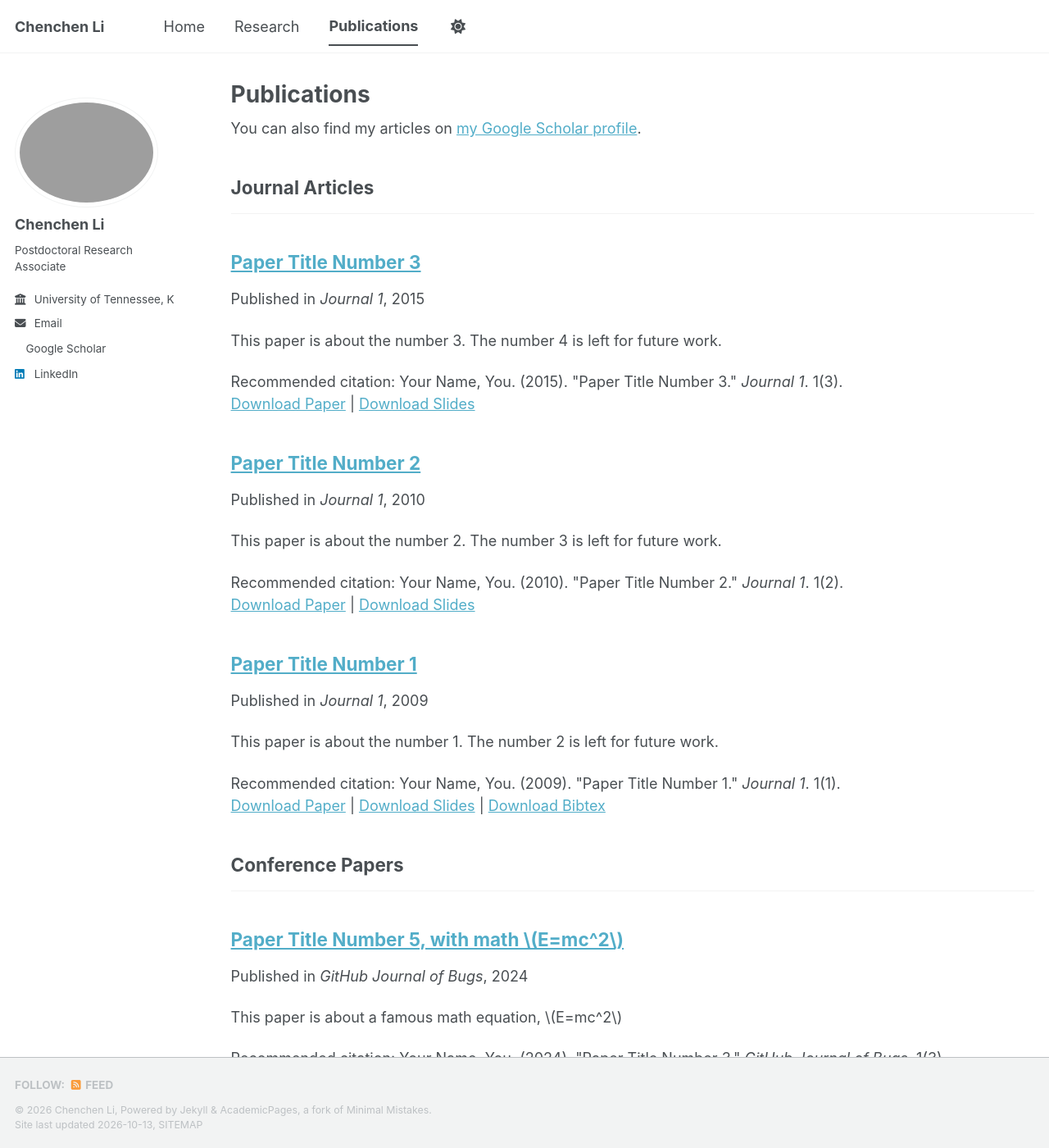
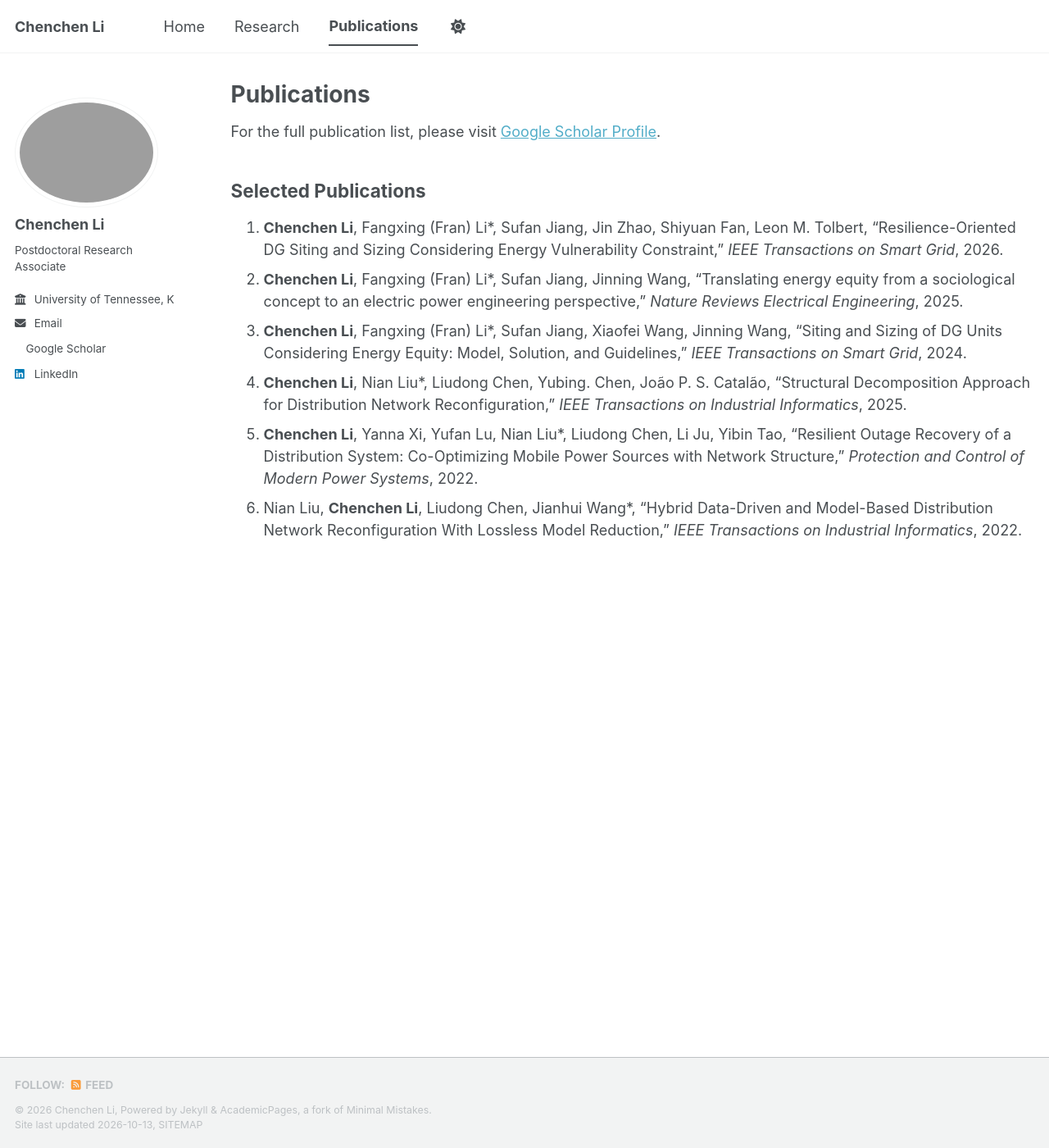
Before and after one commit to ChenchenLi123/academic-website-draft, a Jekyll site: the page built from _pages/publications.html, in a window 1280 px wide and 1400 px high. Shown: the whole window at 82% size. Built offline with Jekyll 4.4.1, drawn with Linux system fonts in a browser that asks for light colours; a style sheet for code colours, icons or effects is not loaded; some of the changed text lies outside the part shown.

Commit message:
Update selected publications page

```diff
--- a/_pages/publications.html
+++ b/_pages/publications.html
@@ -5,29 +5,15 @@ permalink: /publications/
 author_profile: true
 ---
 
-{% if site.author.googlescholar %}
-  <div class="wordwrap">You can also find my articles on <a href="{{site.author.googlescholar}}">my Google Scholar profile</a>.</div>
-{% endif %}
+<p>For the full publication list, please visit <a href="https://scholar.google.com/citations?view_op=list_works&amp;hl=en&amp;user=Iv8KofcAAAAJ">Google Scholar Profile</a>.</p>
 
-{% include base_path %}
+<h2>Selected Publications</h2>
 
-<!-- New style rendering if publication categories are defined -->
-{% if site.publication_category %}
-  {% for category in site.publication_category  %}
-    {% assign title_shown = false %}
-    {% for post in site.publications reversed %}
-      {% if post.category != category[0] %}
-        {% continue %}
-      {% endif %}
-      {% unless title_shown %}
-        <h2>{{ category[1].title }}</h2><hr />
-        {% assign title_shown = true %}
-      {% endunless %}
-      {% include archive-single.html %}
-    {% endfor %}
-  {% endfor %}
-{% else %}
-  {% for post in site.publications reversed %}
-    {% include archive-single.html %}
-  {% endfor %}
-{% endif %}
+<ol>
+  <li><strong>Chenchen Li</strong>, Fangxing (Fran) Li*, Sufan Jiang, Jin Zhao, Shiyuan Fan, Leon M. Tolbert, “Resilience-Oriented DG Siting and Sizing Considering Energy Vulnerability Constraint,” <em>IEEE Transactions on Smart Grid</em>, 2026.</li>
+  <li><strong>Chenchen Li</strong>, Fangxing (Fran) Li*, Sufan Jiang, Jinning Wang, “Translating energy equity from a sociological concept to an electric power engineering perspective,” <em>Nature Reviews Electrical Engineering</em>, 2025.</li>
+  <li><strong>Chenchen Li</strong>, Fangxing (Fran) Li*, Sufan Jiang, Xiaofei Wang, Jinning Wang, “Siting and Sizing of DG Units Considering Energy Equity: Model, Solution, and Guidelines,” <em>IEEE Transactions on Smart Grid</em>, 2024.</li>
+  <li><strong>Chenchen Li</strong>, Nian Liu*, Liudong Chen, Yubing. Chen, João P. S. Catalão, “Structural Decomposition Approach for Distribution Network Reconfiguration,” <em>IEEE Transactions on Industrial Informatics</em>, 2025.</li>
+  <li><strong>Chenchen Li</strong>, Yanna Xi, Yufan Lu, Nian Liu*, Liudong Chen, Li Ju, Yibin Tao, “Resilient Outage Recovery of a Distribution System: Co-Optimizing Mobile Power Sources with Network Structure,” <em>Protection and Control of Modern Power Systems</em>, 2022.</li>
+  <li>Nian Liu, <strong>Chenchen Li</strong>, Liudong Chen, Jianhui Wang*, “Hybrid Data-Driven and Model-Based Distribution Network Reconfiguration With Lossless Model Reduction,” <em>IEEE Transactions on Industrial Informatics</em>, 2022.</li>
+</ol>
```
